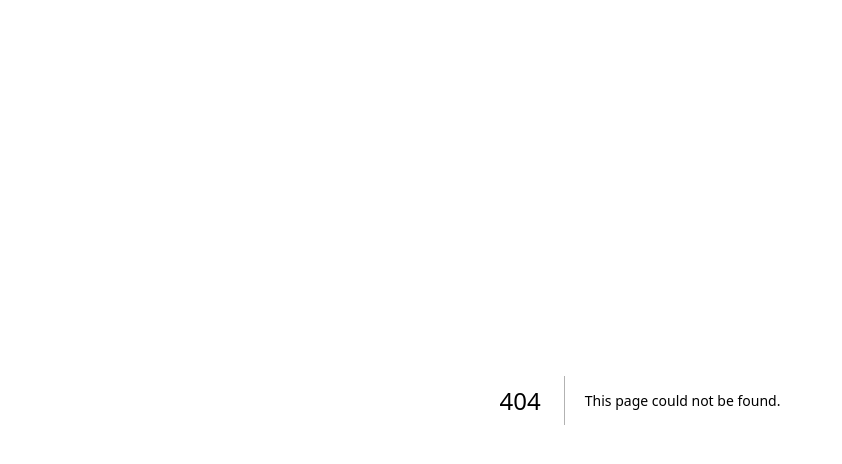
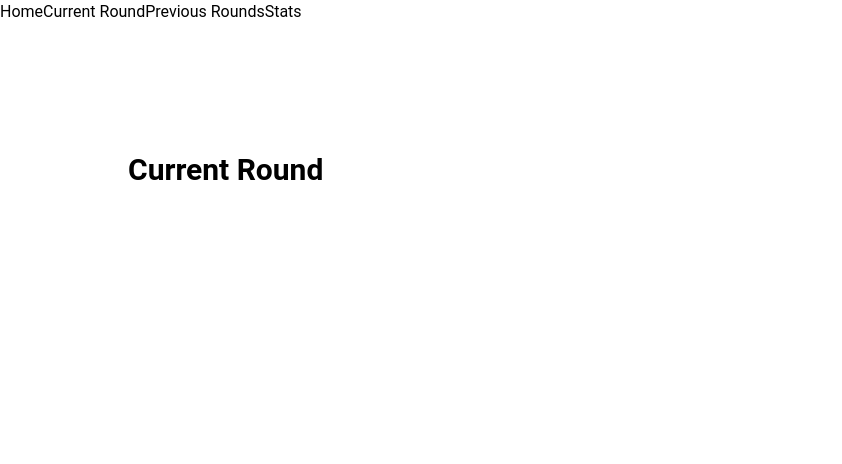
Before and after one commit to Jack-Sprinkle/my-scorecard, a Next.js app: page /current in a window 1280 px wide. Before the commit this address had no page. Shown: the top 464 px of the page, without its empty margins (0-842 px from the left). Built offline with nearby package versions, Linux system fonts and the light colour scheme.

Commit message:
set up nav and other routes

```diff
--- /dev/null
+++ b/app/current/page.tsx
@@ -0,0 +1,9 @@
+export default function Current() {
+    return (
+      <section className="py-24 px-24">
+        <div className="container-lg">
+          <h1 className="text-3xl font-bold">Current Round</h1>
+        </div>
+      </section>
+    );
+  }
--- a/app/globals.css
+++ b/app/globals.css
@@ -6,5 +6,13 @@
   --breakpoint-md: 768px;
   --breakpoint-lg: 976px;
 
-  --font-display: "Roboto", "sans-serif";
+  --font-default: "Roboto", "sans-serif";
+
+  --container-sm: 1rem;
+  --container-md: 1.5rem;
+  --container-lg: 2rem;
 }
+
+@utility container-* {
+  padding: --value(--container-*);
+}
--- a/app/layout.tsx
+++ b/app/layout.tsx
@@ -1,5 +1,6 @@
 import type { Metadata } from "next";
 import "./globals.css";
+import Nav from "@/components/header";
 
 export const metadata: Metadata = {
   title: "My Scorecard",
@@ -13,8 +14,9 @@ export default function RootLayout({
 }>) {
   return (
     <html lang="en">
-      <body className="font-display">
-        {children}
+      <body className="font-default">
+        <header>{Nav()}</header>
+        <main>{children}</main>
       </body>
     </html>
   );
--- a/app/page.tsx
+++ b/app/page.tsx
@@ -1,9 +1,9 @@
 export default function Home() {
   return (
-    <main>
-      <div>
-        <p>My Scorecard</p>
+    <section className="py-24 px-24">
+      <div className="container-lg">
+        <h1 className="text-3xl font-bold">Home</h1>
       </div>
-    </main>
+    </section>
   );
 }
--- /dev/null
+++ b/app/previous/page.tsx
@@ -0,0 +1,9 @@
+export default function Previous() {
+    return (
+      <section className="py-24 px-24">
+        <div className="container-lg">
+          <h1 className="text-3xl font-bold">Previous Rounds</h1>
+        </div>
+      </section>
+    );
+  }
--- /dev/null
+++ b/app/stats/page.tsx
@@ -0,0 +1,9 @@
+export default function Stats() {
+    return (
+      <section className="py-24 px-24">
+        <div className="container-lg">
+          <h1 className="text-3xl font-bold">Stats</h1>
+        </div>
+      </section>
+    );
+  }
--- /dev/null
+++ b/components/header.tsx
@@ -0,0 +1,14 @@
+import Link from "next/link";
+
+export default function Nav() {
+  return (
+    <nav>
+      <ul className="flex flex-col sm:flex-row">
+        <li><Link href="/">Home</Link></li>
+        <li><Link href="/current">Current Round</Link></li>
+        <li><Link href="/previous">Previous Rounds</Link></li>
+        <li><Link href="/stats">Stats</Link></li>
+      </ul>
+    </nav>
+  );
+}
```
